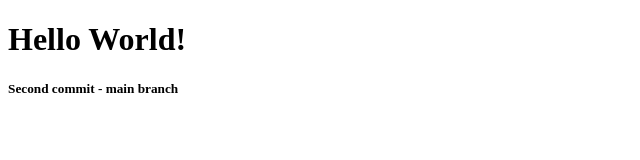
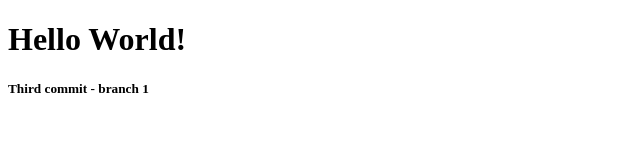
Before and after one commit to AwasthiNikhil/LearningGit, a plain HTML site: page index.html in a window 1280 px wide. Shown: the full height of the page, 0-640 px from the left. Drawn offline with Linux system fonts and the light colour scheme.

Commit message:
Third commit - branching 1

```diff
--- a/index.html
+++ b/index.html
@@ -11,7 +11,7 @@
     </h1>
     <div>
         <h5>
-            Second commit - main branch
+            Third commit - branch 1
         </h5>
     </div>
 
```
